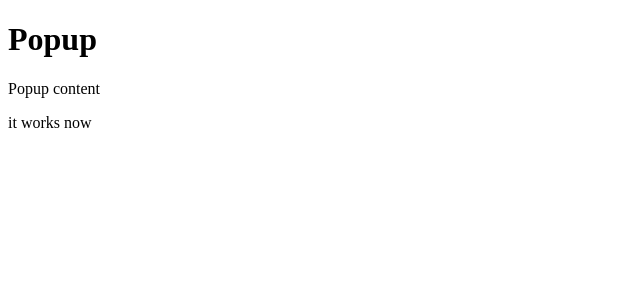
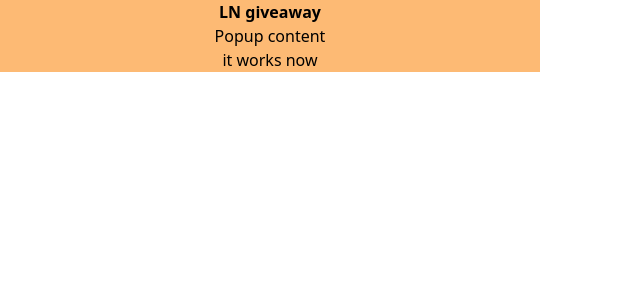
Before and after one commit to lightning-campaigns/lnGiveaway-frontend, a React app: page / in a window 1280 px wide. Shown: the top 300 px of the page, without its empty margins (0-640 px from the left). Built offline with nearby package versions, Linux system fonts and the light colour scheme; the HTML template or start-up script is replaced by a standard one.

Commit message:
chore: add tailwind css

```diff
--- a/package.json
+++ b/package.json
@@ -24,14 +24,20 @@
     "@types/react-dom": "^18.0.11",
     "@typescript-eslint/eslint-plugin": "^5.53.0",
     "@typescript-eslint/parser": "^5.53.0",
+    "autoprefixer": "^10.4.13",
     "copy-webpack-plugin": "^11.0.0",
+    "css-loader": "^6.7.3",
     "eslint": "^8.34.0",
     "eslint-config-prettier": "^8.6.0",
     "eslint-plugin-prettier": "^4.2.1",
     "eslint-plugin-react": "^7.32.2",
     "eslint-plugin-react-hooks": "^4.6.0",
     "html-webpack-plugin": "^5.5.0",
+    "postcss": "^8.4.21",
+    "postcss-loader": "^7.0.2",
     "prettier": "^2.8.4",
+    "style-loader": "^3.3.1",
+    "tailwindcss": "^3.2.7",
     "webpack": "^5.75.0",
     "webpack-cli": "^5.0.1",
     "webpack-dev-server": "^4.11.1"
--- /dev/null
+++ b/postcss.config.js
@@ -0,0 +1,7 @@
+/* eslint-disable no-undef */
+module.exports = {
+  plugins: {
+    tailwindcss: {},
+    autoprefixer: {},
+  },
+}
--- a/src/app.tsx
+++ b/src/app.tsx
@@ -1,6 +1,7 @@
 import React from "react"
 import { createRoot } from "react-dom/client"
 import Popup from "./popup/pop-up"
+import "./styles/global.css"
 
 const container = document.createElement("div")
 document.body.appendChild(container)
--- a/src/popup/pop-up.tsx
+++ b/src/popup/pop-up.tsx
@@ -2,8 +2,8 @@ import React from "react"
 
 const Popup = () => {
   return (
-    <div>
-      <h1>Popup</h1>
+    <div className="bg-orange-300 w-full flex flex-col justify-center items-center">
+      <h1 className="text-base font-bold">LN giveaway</h1>
       <p>Popup content</p>
       <p>it works now</p>
     </div>
--- /dev/null
+++ b/src/styles/global.css
@@ -0,0 +1,22 @@
+@tailwind base;
+@tailwind components;
+@tailwind utilities;
+
+body {
+  margin: 0;
+  padding: 0;
+  box-sizing: border-box;
+  width: 540px;
+  height: 740px;
+}
+
+p,
+h1,
+h2,
+h3,
+h4,
+h5,
+h6 {
+  margin: 0;
+  padding: 0;
+}
--- /dev/null
+++ b/tailwind.config.js
@@ -0,0 +1,9 @@
+/* eslint-disable no-undef */
+/** @type {import('tailwindcss').Config} */
+module.exports = {
+  content: ["./src/**/*.{js,jsx,ts,tsx}"],
+  theme: {
+    extend: {},
+  },
+  plugins: [],
+}
--- a/webpack.config.js
+++ b/webpack.config.js
@@ -3,6 +3,8 @@
 const path = require("path")
 const copyWebpackPlugin = require("copy-webpack-plugin")
 const htmlWebpackPlugin = require("html-webpack-plugin")
+const tailwindcss = require("tailwindcss")
+const autoprefixer = require("autoprefixer")
 
 module.exports = {
   mode: "development",
@@ -17,17 +19,29 @@ module.exports = {
         use: "ts-loader",
         exclude: /node_modules/,
       },
+      {
+        test: /\.css$/,
+        use: [
+          "style-loader",
+          "css-loader",
+          {
+            loader: "postcss-loader",
+            options: {
+              postcssOptions: {
+                ident: "postcss",
+                plugins: [[tailwindcss, autoprefixer]],
+              },
+            },
+          },
+        ],
+      },
     ],
   },
   plugins: [
     new copyWebpackPlugin({
       patterns: [
         {
-          from: path.resolve(__dirname, "./src/Assets/manifest.json"),
-          to: path.resolve(__dirname, "./dist"),
-        },
-        {
-          from: path.resolve(__dirname, "./src/Assets/icons"),
+          from: path.resolve(__dirname, "./src/Assets"),
           to: path.resolve(__dirname, "./dist"),
         },
       ],
```
Also changed, not shown: 1 other file (tests, documents, lock files or other folders).
